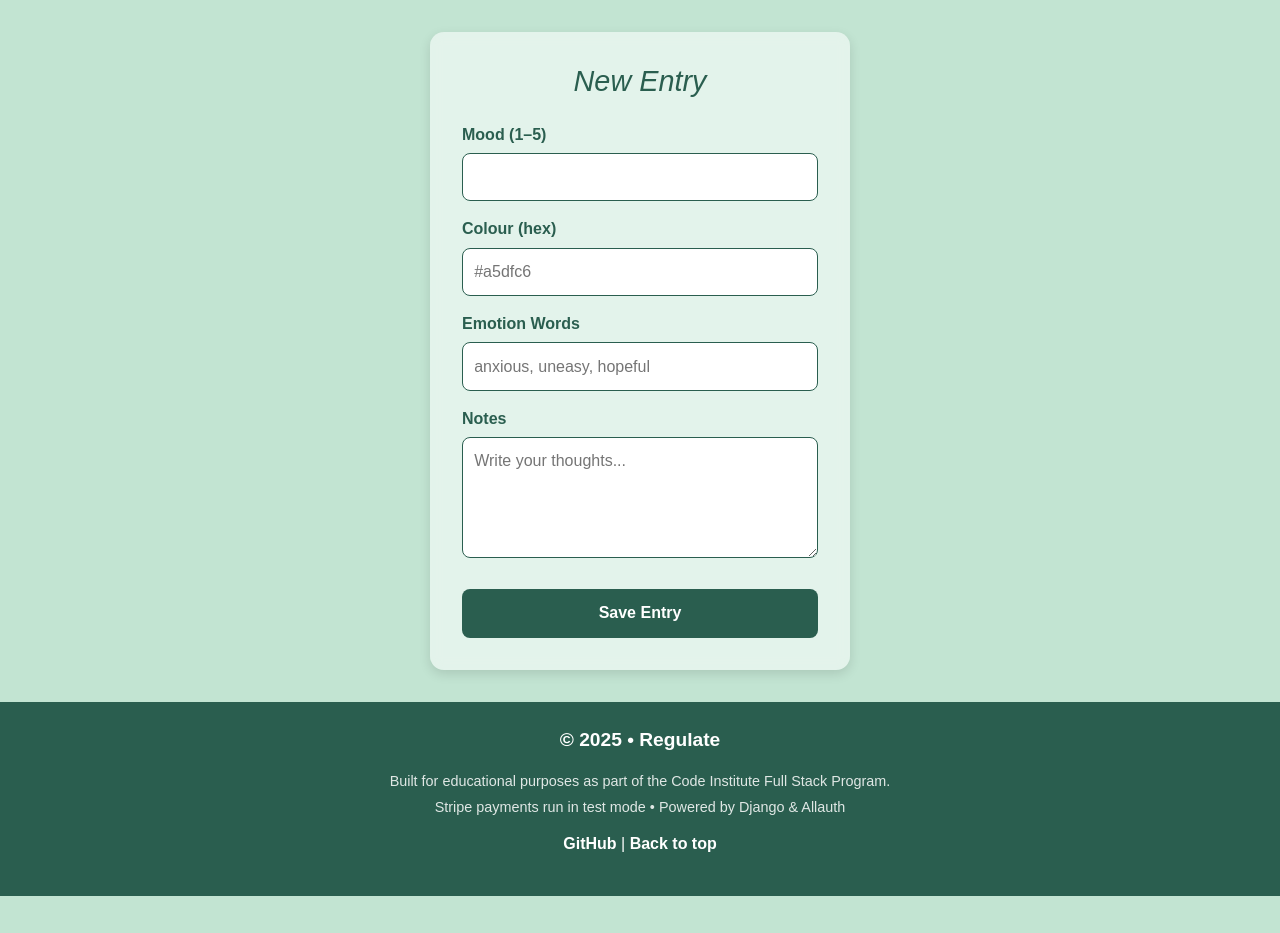
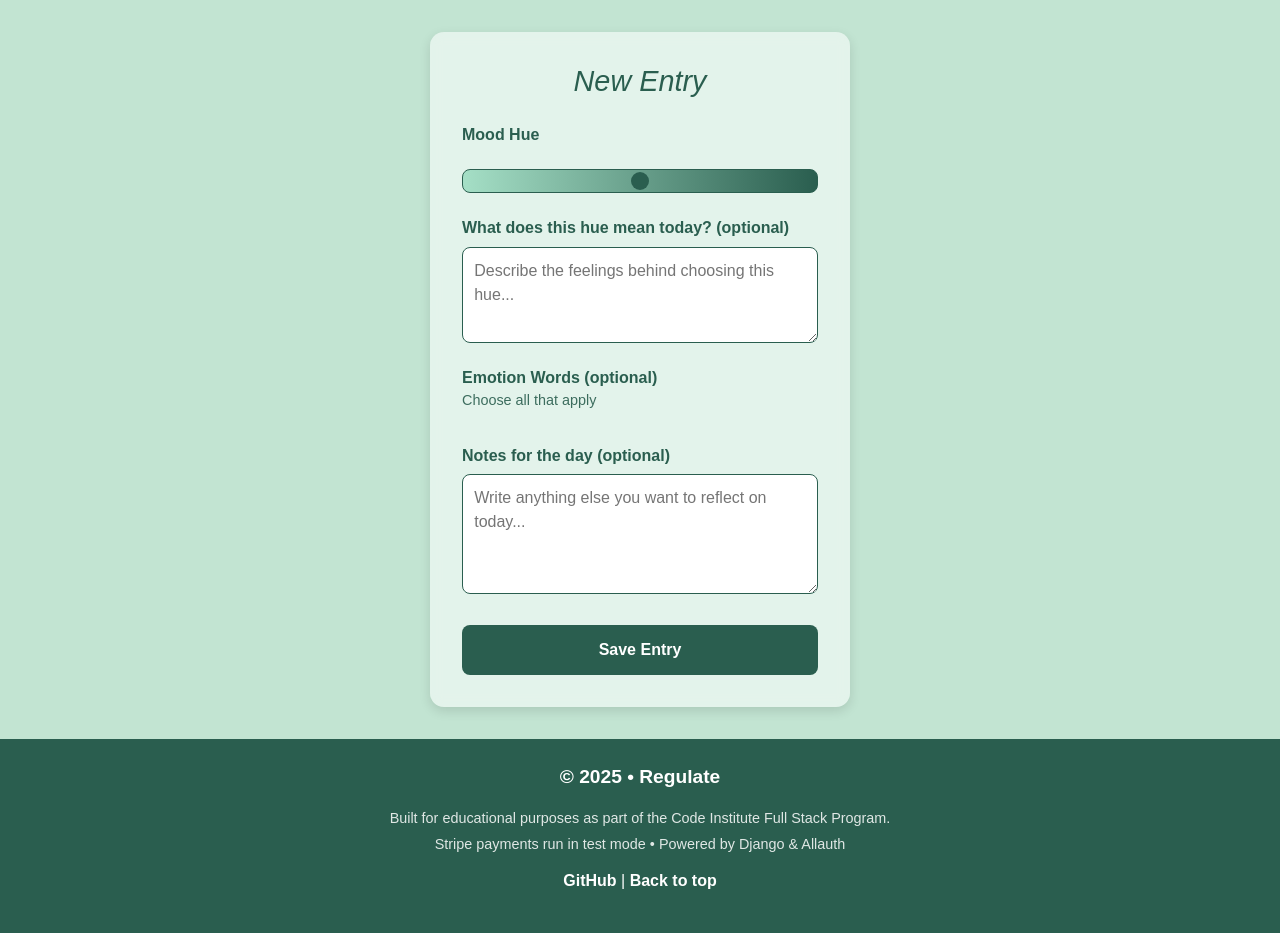
Before and after one commit to Ceri-Jane/milestone_project_four, a Django app: page /new-entry/ in a window 1280 px wide. Shown: the part 106-1039 px from the top of the page. Before the commit the page ends 1002 px from the top, so only its background shows below. Run offline with Django 5.2, Linux system fonts and the light colour scheme; the visitor is signed in with stand-in values (Sample User, id 1); some web fonts are replaced.

Commit message:
Update new_entry.html to match wireframe

```diff
--- a/static/css/entry.css
+++ b/static/css/entry.css
@@ -48,6 +48,14 @@
   margin-top: 1rem;
 }
 
+/* Subtext under section labels */
+.emotion-subtext {
+    font-size: 0.9rem;
+    color: var(--primary-color);
+    margin: 0;
+    opacity: 0.9;
+}
+
 /* Notes textarea spacing */
 .notes-box {
   margin-top: 1rem;
--- a/templates/core/new_entry.html
+++ b/templates/core/new_entry.html
@@ -2,30 +2,54 @@
 {% load static %}
 
 {% block content %}
+<link rel="stylesheet" href="{% static 'css/entry.css' %}">
 
 <div class="form-wrapper">
     <div class="form-card">
 
+        <!-- Entry Title -->
         <h1 class="form-title">New Entry</h1>
 
         <form method="post">
             {% csrf_token %}
 
-            <label for="mood">Mood (1–5)</label>
-            <input type="number" id="mood" name="mood" min="1" max="5" required>
+            <!-- Timestamp -->
+            {% if timestamp %}
+                <p class="form-info">Entry at: {{ timestamp }}</p>
+            {% endif %}
 
-            <label for="hue">Colour (hex)</label>
-            <input type="text" id="hue" name="hue" placeholder="#a5dfc6">
+            <!-- Mood Hue -->
+            <label for="hue">Mood Hue</label>
+            <div class="hue-slider-wrapper">
+                <input type="range" id="hue" name="hue" min="0" max="100" class="hue-slider">
+            </div>
 
-            <label for="emotion_words">Emotion Words</label>
-            <input type="text" id="emotion_words" name="emotion_words" placeholder="anxious, uneasy, hopeful">
+            <label for="hue_notes">What does this hue mean today? (optional)</label>
+            <textarea id="hue_notes" name="hue_notes" rows="3"
+                placeholder="Describe the feelings behind choosing this hue..."></textarea>
 
-            <label for="notes">Notes</label>
-            <textarea id="notes" name="notes" rows="4" placeholder="Write your thoughts..."></textarea>
+            <!-- Emotion Words -->
+            <label>Emotion Words (optional)</label>
+            <p class="emotion-subtext">Choose all that apply</p>
 
+            <div class="emotion-grid">
+                {% for word in emotions %}
+                <label>
+                    <input type="checkbox" name="emotion_words" value="{{ word }}"> {{ word }}
+                </label>
+                {% endfor %}
+            </div>
+
+            <!-- Notes for the Day -->
+            <label for="notes">Notes for the day (optional)</label>
+            <textarea id="notes" name="notes" rows="4" class="notes-box"
+                placeholder="Write anything else you want to reflect on today..."></textarea>
+
+            <!-- Save Entry Button -->
             <button type="submit" class="select-btn">Save Entry</button>
         </form>
 
     </div>
 </div>
+
 {% endblock %}
```
